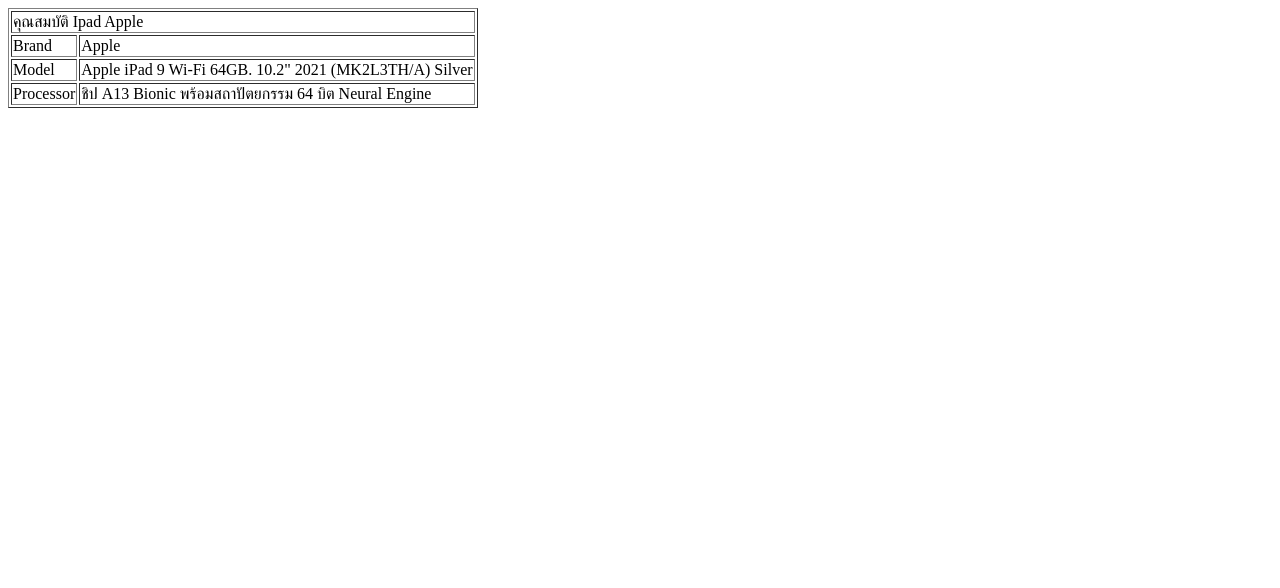
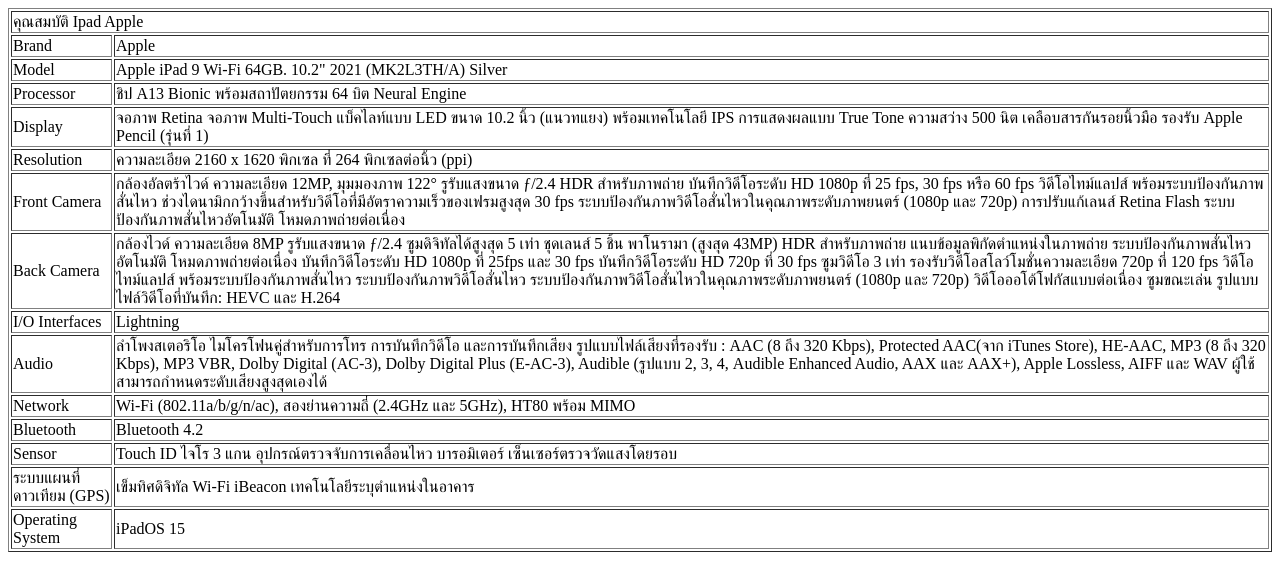
Before and after one commit to Leo200710/html_learning, a plain HTML site: page week2/detail.html in a window 1280 px wide. Drawn offline with Linux system fonts and the light colour scheme.

Commit message:
อัพโหลดงานตาราง และงานตารางสินค้า

```diff
--- a/week2/detail.html
+++ b/week2/detail.html
@@ -24,6 +24,93 @@
         <td>ชิป A13 Bionic พร้อมสถาปัตยกรรม 64 บิต
             Neural Engine</td>
     </tr>
+    <tr>
+        <td>Display</td>
+        <td>จอภาพ Retina
+            จอภาพ Multi-Touch แบ็คไลท์แบบ LED ขนาด 10.2 นิ้ว (แนวทแยง) พร้อมเทคโนโลยี IPS
+            การแสดงผลแบบ True Tone
+            ความสว่าง 500 นิต
+            เคลือบสารกันรอยนิ้วมือ
+            รองรับ Apple Pencil (รุ่นที่ 1)</td>
+     <tr>
+        <td>Resolution</td>
+        <td>ความละเอียด 2160 x 1620 พิกเซล ที่ 264 พิกเซลต่อนิ้ว (ppi)</td>
+    </tr>
+    <tr>
+        <td>Front Camera</td>
+        <td>กล้องอัลตร้าไวด์ ความละเอียด 12MP, มุมมองภาพ 122°
+            รูรับแสงขนาด ƒ/2.4
+            HDR สำหรับภาพถ่าย
+            บันทึกวิดีโอระดับ HD 1080p ที่ 25 fps, 30 fps หรือ 60 fps
+            วิดีโอไทม์แลปส์ พร้อมระบบป้องกันภาพสั่นไหว
+            ช่วงไดนามิกกว้างขึ้นสำหรับวิดีโอที่มีอัตราความเร็วของเฟรมสูงสุด 30 fps
+            ระบบป้องกันภาพวิดีโอสั่นไหวในคุณภาพระดับภาพยนตร์ (1080p และ 720p)
+            การปรับแก้เลนส์
+            Retina Flash
+            ระบบป้องกันภาพสั่นไหวอัตโนมัติ
+            โหมดภาพถ่ายต่อเนื่อง</td>
+    </tr>
+    <tr>
+        <td>Back Camera</td>
+        <td>กล้องไวด์ ความละเอียด 8MP
+            รูรับแสงขนาด ƒ/2.4
+            ซูมดิจิทัลได้สูงสุด 5 เท่า
+            ชุดเลนส์ 5 ชิ้น
+            พาโนรามา (สูงสุด 43MP)
+            HDR สำหรับภาพถ่าย
+            แนบข้อมูลพิกัดตำแหน่งในภาพถ่าย
+            ระบบป้องกันภาพสั่นไหวอัตโนมัติ
+            โหมดภาพถ่ายต่อเนื่อง
+            บันทึกวิดีโอระดับ HD 1080p ที่ 25fps และ 30 fps
+            บันทึกวิดีโอระดับ HD 720p ที่ 30 fps
+            ซูมวิดีโอ 3 เท่า
+            รองรับวิดีโอสโลว์โมชั่นความละเอียด 720p ที่ 120 fps
+            วิดีโอไทม์แลปส์ พร้อมระบบป้องกันภาพสั่นไหว
+            ระบบป้องกันภาพวิดีโอสั่นไหว
+            ระบบป้องกันภาพวิดีโอสั่นไหวในคุณภาพระดับภาพยนตร์ (1080p และ 720p)
+            วิดีโอออโต้โฟกัสแบบต่อเนื่อง
+            ซูมขณะเล่น
+            รูปแบบไฟล์วิดีโอที่บันทึก: HEVC และ H.264</td>
+    </tr>
+    <tr>
+        <td>I/O Interfaces</td>
+        <td>Lightning</td>
+    </tr>
+    <tr>
+        <td>Audio</td>
+        <td>ลำโพงสเตอริโอ
+            ไมโครโฟนคู่สำหรับการโทร การบันทึกวิดีโอ และการบันทึกเสียง
+
+            รูปแบบไฟล์เสียงที่รองรับ : AAC (8 ถึง 320 Kbps), Protected AAC(จาก iTunes Store), HE-AAC, MP3 (8 ถึง 320 Kbps), MP3 VBR, Dolby Digital (AC-3), Dolby Digital Plus (E-AC-3), Audible (รูปแบบ 2, 3, 4, Audible Enhanced Audio, AAX และ AAX+), Apple Lossless, AIFF และ WAV
+
+            ผู้ใช้สามารถกำหนดระดับเสียงสูงสุดเองได้</td>
+    </tr>
+    <tr>
+        <td>Network</td>
+        <td>Wi-Fi (802.11a/b/g/n/ac), สองย่านความถี่ (2.4GHz และ 5GHz), HT80 พร้อม MIMO</td>
+    </tr>
+    <tr>
+        <td>Bluetooth</td>
+        <td>Bluetooth 4.2</td>
+    </tr>
+    <tr>
+        <td>Sensor</td>
+        <td>Touch ID
+            ไจโร 3 แกน
+            อุปกรณ์ตรวจจับการเคลื่อนไหว
+            บารอมิเตอร์
+            เซ็นเซอร์ตรวจวัดแสงโดยรอบ</td>
+    </tr>
+    <tr>
+        <td>ระบบแผนที่ดาวเทียม (GPS)</td>
+        <td>เข็มทิศดิจิทัล
+            Wi-Fi
+            iBeacon เทคโนโลยีระบุตำแหน่งในอาคาร</td>
+    </tr>
+    <tr>
+        <td>Operating System</td>
+        <td>iPadOS 15</td>
+    </tr>
     </table>
 </body>
 </html>
```
